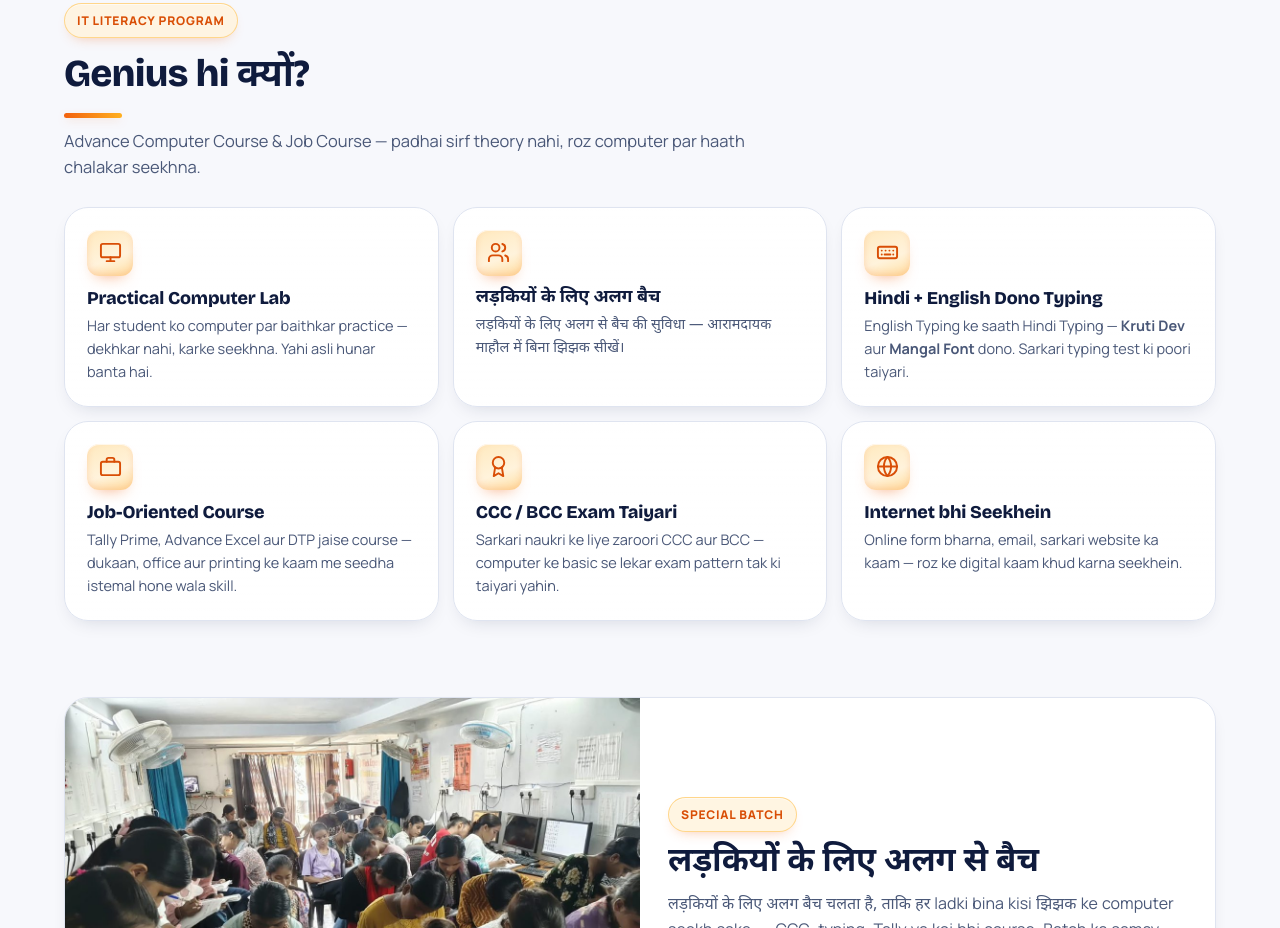
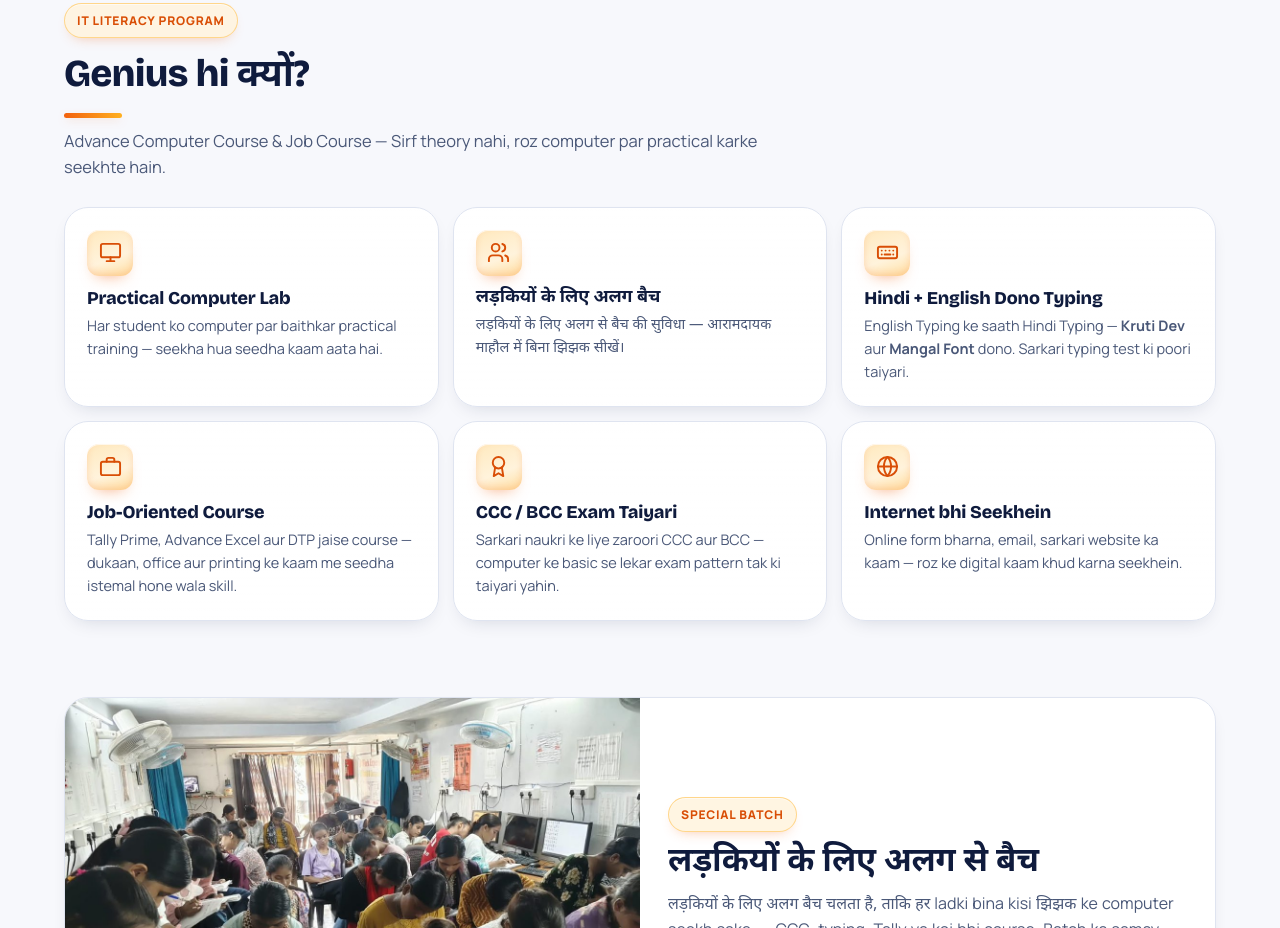
Before and after one commit to SumitYadav06/genius-computer-institute, a plain HTML site: page index.html in a window 1280 px wide. Shown: the part 1232-2160 px from the top of the page. Drawn offline with nearby package versions, Linux system fonts and the light colour scheme.

Commit message:
Fix practical training line

```diff
--- a/index.html
+++ b/index.html
@@ -69,10 +69,10 @@
       <div class="sec-head reveal">
         <span class="tag">IT Literacy Program</span>
         <h2 style="margin-top:14px">Genius hi <span class="hi">क्यों</span>?</h2>
-        <p>Advance Computer Course &amp; Job Course — padhai sirf theory nahi, roz computer par haath chalakar seekhna.</p>
+        <p>Advance Computer Course &amp; Job Course — Sirf theory nahi, roz computer par practical karke seekhte hain.</p>
       </div>
       <div class="feat-grid">
-        <div class="feat reveal"><span class="ic"><svg viewBox="0 0 24 24" fill="none" stroke="currentColor" stroke-width="2" stroke-linecap="round" stroke-linejoin="round"><rect x="2" y="3" width="20" height="14" rx="2"/><path d="M8 21h8M12 17v4"/></svg></span><h3>Practical Computer Lab</h3><p>Har student ko computer par baithkar practice — dekhkar nahi, karke seekhna. Yahi asli hunar banta hai.</p></div>
+        <div class="feat reveal"><span class="ic"><svg viewBox="0 0 24 24" fill="none" stroke="currentColor" stroke-width="2" stroke-linecap="round" stroke-linejoin="round"><rect x="2" y="3" width="20" height="14" rx="2"/><path d="M8 21h8M12 17v4"/></svg></span><h3>Practical Computer Lab</h3><p>Har student ko computer par baithkar practical training — seekha hua seedha kaam aata hai.</p></div>
         <div class="feat reveal"><span class="ic"><svg viewBox="0 0 24 24" fill="none" stroke="currentColor" stroke-width="2" stroke-linecap="round" stroke-linejoin="round"><path d="M16 21v-2a4 4 0 0 0-4-4H6a4 4 0 0 0-4 4v2"/><circle cx="9" cy="7" r="4"/><path d="M22 21v-2a4 4 0 0 0-3-3.87M16 3.13a4 4 0 0 1 0 7.75"/></svg></span><h3 class="hi">लड़कियों के लिए अलग बैच</h3><p class="hi">लड़कियों के लिए अलग से बैच की सुविधा — आरामदायक माहौल में बिना झिझक सीखें।</p></div>
         <div class="feat reveal"><span class="ic"><svg viewBox="0 0 24 24" fill="none" stroke="currentColor" stroke-width="2" stroke-linecap="round" stroke-linejoin="round"><rect x="2" y="6" width="20" height="12" rx="2"/><path d="M6 10h.01M10 10h.01M14 10h.01M18 10h.01M6 14h.01M18 14h.01M9 14h6"/></svg></span><h3>Hindi + English Dono Typing</h3><p>English Typing ke saath Hindi Typing — <b>Kruti Dev</b> aur <b>Mangal Font</b> dono. Sarkari typing test ki poori taiyari.</p></div>
         <div class="feat reveal"><span class="ic"><svg viewBox="0 0 24 24" fill="none" stroke="currentColor" stroke-width="2" stroke-linecap="round" stroke-linejoin="round"><rect x="2" y="7" width="20" height="14" rx="2"/><path d="M16 7V5a2 2 0 0 0-2-2h-4a2 2 0 0 0-2 2v2"/></svg></span><h3>Job-Oriented Course</h3><p>Tally Prime, Advance Excel aur DTP jaise course — dukaan, office aur printing ke kaam me seedha istemal hone wala skill.</p></div>
```
